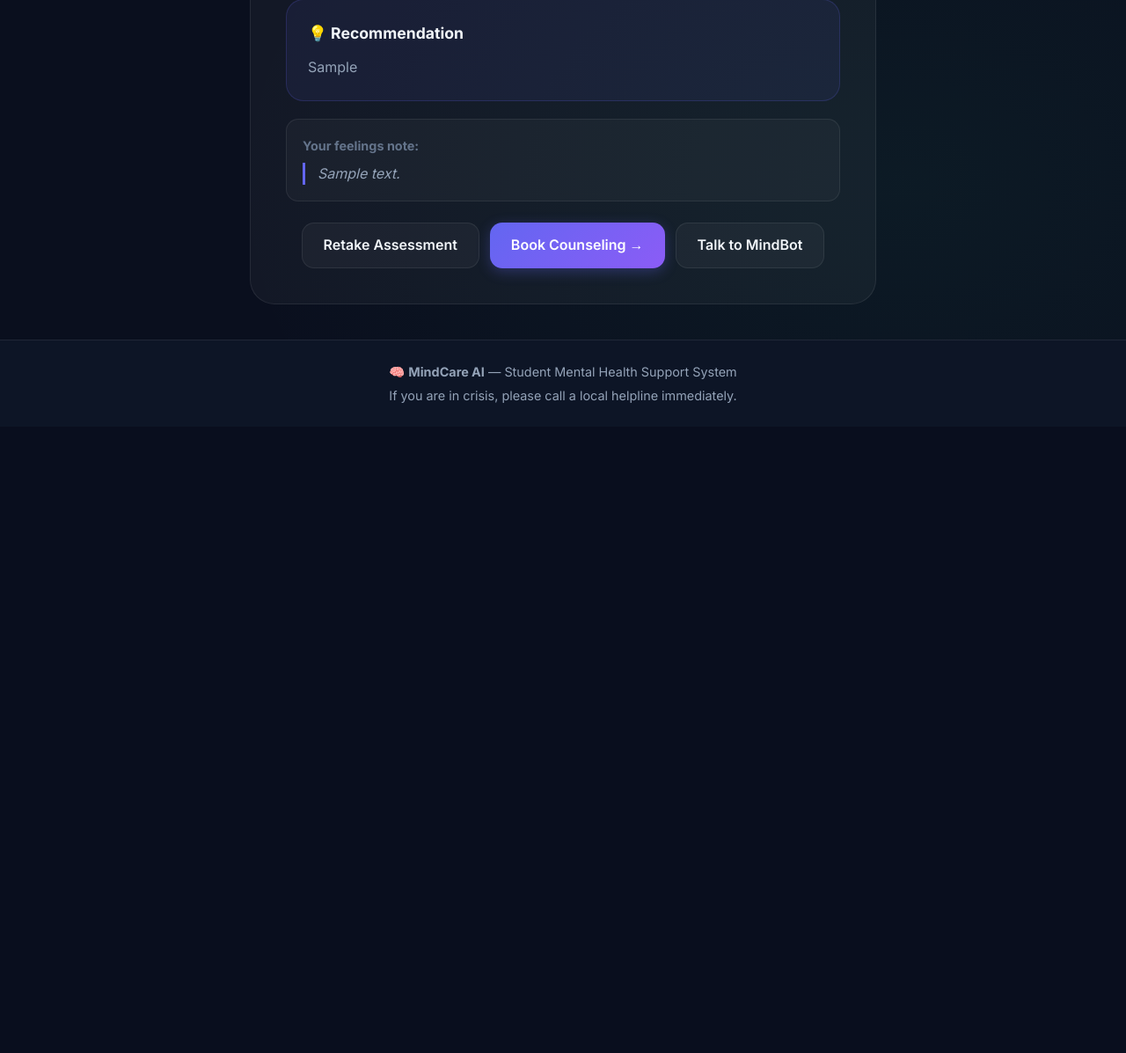
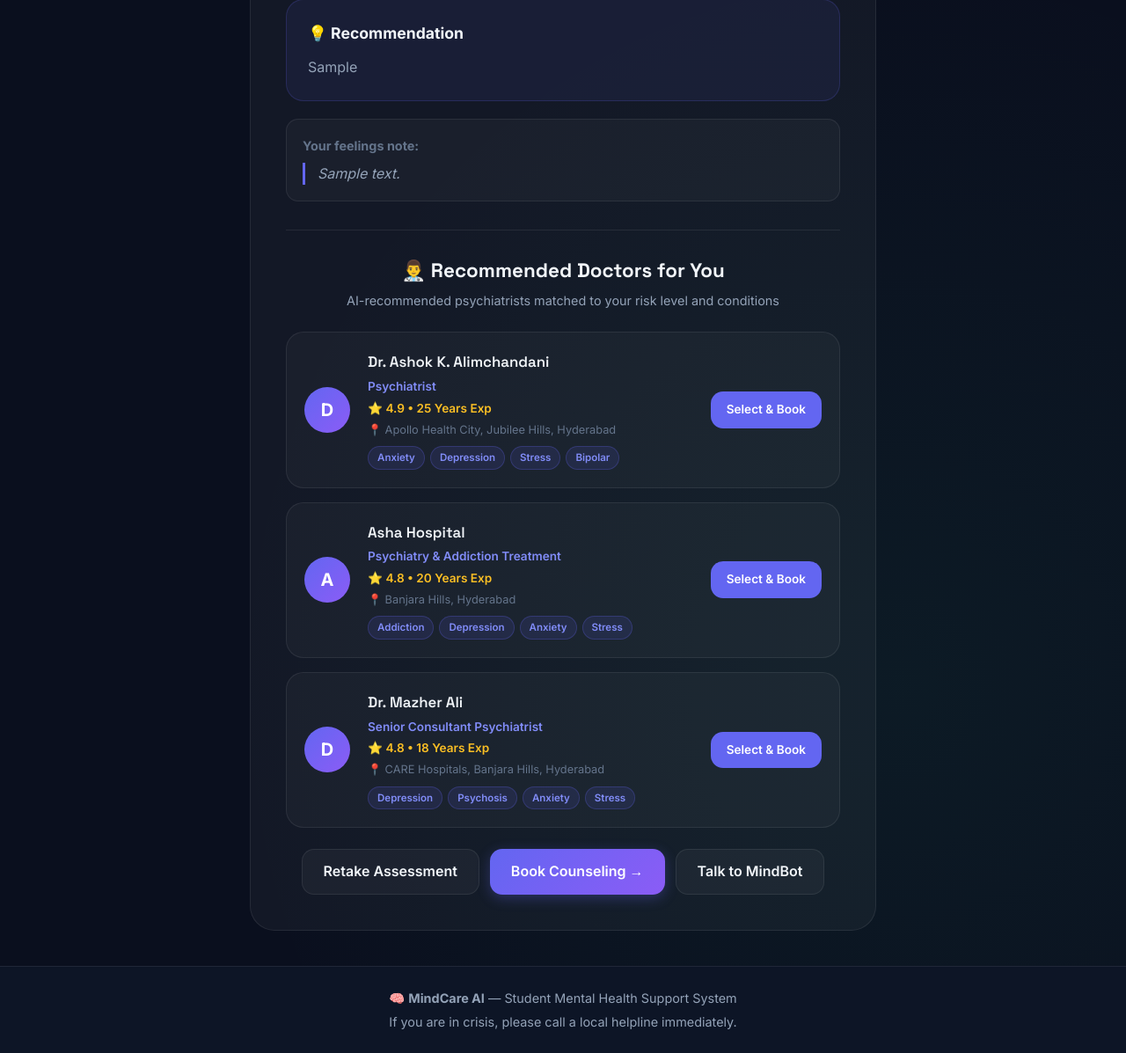
Before and after one commit to S-hash-coder/mental-health-ai, a Flask app: page /result/1 in a window 1280 px wide. Shown: the part 885-2082 px from the top of the page at 88% size. Before the commit the page ends 1343 px from the top, so only its background shows below. Run offline with Flask 3, Linux system fonts and the light colour scheme; a user stored in the database is signed in; tables that the repository leaves empty hold one stand-in row (values such as "Sample post").

Commit message:
Updated recommendation system UI + fixes

```diff
--- a/app.py
+++ b/app.py
@@ -79,6 +79,9 @@ class Doctor(db.Model):
     phone         = db.Column(db.String(50))
     email         = db.Column(db.String(120))
     about         = db.Column(db.Text)
+    rating        = db.Column(db.Float, default=4.0)
+    tags          = db.Column(db.String(200))  # e.g. "anxiety,depression,stress"
+    experience_years = db.Column(db.Integer, default=5)
     appointments  = db.relationship('Appointment', backref='doctor', lazy=True)
 
 
@@ -153,6 +156,39 @@ def predict_risk(sleep, stress, pressure, anxiety, mood):
     features = [[float(sleep), float(stress), float(pressure), float(anxiety), float(mood)]]
     pred = int(model.predict(features)[0])
     return pred, RISK_LABELS[pred], RECOMMENDATIONS[pred]
+
+
+def recommend_doctors(risk_score, user_location=None):
+    doctors = Doctor.query.all()
+
+    scored = []
+
+    for doc in doctors:
+        score = 0
+
+        # 1. Risk matching
+        if risk_score == 2:  # High stress
+            if "anxiety" in (doc.tags or ""):
+                score += 3
+            if "depression" in (doc.tags or ""):
+                score += 3
+        elif risk_score == 1:
+            score += 2
+        else:
+            score += 1
+
+        # 2. Rating weight
+        score += (doc.rating or 4) * 1.5
+
+        # 3. Experience weight
+        score += (doc.experience_years or 5) * 0.5
+
+        scored.append((score, doc))
+
+    # sort by score descending
+    scored.sort(key=lambda x: x[0], reverse=True)
+
+    return [doc for score, doc in scored[:3]]
 
 
 # ── Routes ───────────────────────────────────────────────────────────────────
@@ -268,11 +304,21 @@ def questionnaire():
 @login_required
 def result(response_id):
     resp = QuestionnaireResponse.query.get_or_404(response_id)
+
     if resp.user_id != current_user.id and not current_user.is_admin:
         flash('Access denied.', 'danger')
         return redirect(url_for('dashboard'))
+
     color = RISK_COLORS.get(resp.risk_score, 'info')
-    return render_template('result.html', resp=resp, color=color)
+
+    recommended_doctors = recommend_doctors(resp.risk_score)
+
+    return render_template(
+        'result.html',
+        resp=resp,
+        color=color,
+        recommended_doctors=recommended_doctors
+    )
 
 
 @app.route('/appointments', methods=['GET', 'POST'])
@@ -360,7 +406,10 @@ def seed_doctors():
                 phone="+91 91006 39486",
                 email="karlamindcenter@gmail.com",
                 about="Science-led psychiatry and human-centered care. "
-                      "Specializes in anxiety, depression, OCD and stress management."
+                      "Specializes in anxiety, depression, OCD and stress management.",
+                rating=4.6,
+                experience_years=8,
+                tags="anxiety,depression,stress,ocd"
             ),
             Doctor(
                 name="Yashoda Hospitals",
@@ -370,7 +419,10 @@ def seed_doctors():
                 phone="+91 40 4567 4567 / +91 80659 06200",
                 email=None,
                 about="Multi-specialty care with a dedicated team of psychiatric doctors. "
-                      "Handles complex psychiatric and neurological conditions."
+                      "Handles complex psychiatric and neurological conditions.",
+                rating=4.5,
+                experience_years=15,
+                tags="depression,stress,psychosis"
             ),
             Doctor(
                 name="Asha Hospital",
@@ -380,7 +432,10 @@ def seed_doctors():
                 phone="+91 96666 55558",
                 email=None,
                 about="Renowned for psychiatric care and addiction treatment. "
-                      "One of Hyderabad's most trusted mental health facilities."
+                      "One of Hyderabad's most trusted mental health facilities.",
+                rating=4.8,
+                experience_years=20,
+                tags="addiction,depression,anxiety,stress"
             ),
             # ── Individual Psychiatrists ──────────────────────────────────
             Doctor(
@@ -391,7 +446,10 @@ def seed_doctors():
                 phone="+91 96666 55558",
                 email=None,
                 about="Senior Psychiatrist at Asha Hospital. "
-                      "Specializes in mood disorders, anxiety and stress-related conditions."
+                      "Specializes in mood disorders, anxiety and stress-related conditions.",
+                rating=4.7,
+                experience_years=12,
+                tags="anxiety,stress,depression"
             ),
             Doctor(
                 name="Dr. Srinivas K.",
@@ -401,7 +459,10 @@ def seed_doctors():
                 phone="+91 91006 39486",
                 email="karlamindcenter@gmail.com",
                 about="Consultant at Karla Mind Center. "
-                      "Experienced in science-led psychiatric treatment and therapy."
+                      "Experienced in science-led psychiatric treatment and therapy.",
+                rating=4.5,
+                experience_years=7,
+                tags="anxiety,depression,stress,ocd"
             ),
             Doctor(
                 name="Dr. Ashok K. Alimchandani",
@@ -411,7 +472,10 @@ def seed_doctors():
                 phone="Book via Apollo Hospitals website",
                 email=None,
                 about="Senior Psychiatrist at Apollo Health City. "
-                      "Book appointments online via the Apollo Hospitals portal."
+                      "Book appointments online via the Apollo Hospitals portal.",
+                rating=4.9,
+                experience_years=25,
+                tags="anxiety,depression,stress,bipolar"
             ),
             Doctor(
                 name="Dr. Praveen Kumar Chintapanti",
@@ -421,7 +485,10 @@ def seed_doctors():
                 phone="Book via Apollo Hospitals website",
                 email=None,
                 about="Consultant Psychiatrist at Apollo Health City. "
-                      "Available for in-person and online consultations via Apollo portal."
+                      "Available for in-person and online consultations via Apollo portal.",
+                rating=4.6,
+                experience_years=10,
+                tags="anxiety,stress,depression,therapy"
             ),
             Doctor(
                 name="Dr. Mazher Ali",
@@ -431,12 +498,15 @@ def seed_doctors():
                 phone="Contact CARE Hospitals reception",
                 email=None,
                 about="Senior Consultant Psychiatrist at CARE Hospitals Banjara Hills. "
-                      "Extensive experience in adult psychiatry and mental health care."
+                      "Extensive experience in adult psychiatry and mental health care.",
+                rating=4.8,
+                experience_years=18,
+                tags="depression,psychosis,anxiety,stress"
             ),
         ]
         db.session.add_all(doctors)
         db.session.commit()
-        print("✅ Real Hyderabad doctors seeded.")
+        print("Success: Real Hyderabad doctors seeded.")
 
 
 def create_admin():
@@ -445,7 +515,7 @@ def create_admin():
         admin_user.set_password('admin123')
         db.session.add(admin_user)
         db.session.commit()
-        print("✅ Admin user created: admin@mhsystem.com / admin123")
+        print("Success: Admin user created: admin@mhsystem.com / admin123")
 
 
 with app.app_context():
--- a/static/css/style.css
+++ b/static/css/style.css
@@ -855,6 +855,116 @@ img { max-width: 100%; }
 .footer-sub { font-size: 0.8rem; color: var(--text-muted); margin-top: 4px; }
 
 /* ══════════════════════════════════════════════════════════════════
+   RECOMMENDED DOCTORS
+   ══════════════════════════════════════════════════════════════════ */
+.recommended-doctors-section {
+  margin-top: 32px;
+  border-top: 1px solid var(--border);
+  padding-top: 28px;
+  text-align: left;
+}
+.recommended-doctors-section h3 {
+  font-family: var(--font-display);
+  font-size: 1.4rem;
+  font-weight: 700;
+  margin-bottom: 4px;
+  text-align: center;
+}
+.recommended-doctors-section .section-sub {
+  text-align: center;
+  color: var(--text-secondary);
+  font-size: 0.9rem;
+  margin-bottom: 24px;
+}
+.rec-doctors-list {
+  display: flex;
+  flex-direction: column;
+  gap: 16px;
+}
+.rec-doctor-card {
+  background: rgba(255, 255, 255, 0.03);
+  border: 1px solid var(--border);
+  border-radius: var(--radius-lg);
+  padding: 20px;
+  display: flex;
+  align-items: center;
+  gap: 20px;
+  transition: var(--transition);
+}
+.rec-doctor-card:hover {
+  border-color: rgba(99,102,241,0.4);
+  background: rgba(255, 255, 255, 0.05);
+  transform: translateY(-2px);
+  box-shadow: 0 8px 24px rgba(0,0,0,0.2);
+}
+.rec-doctor-card .doc-avatar {
+  width: 52px;
+  height: 52px;
+  background: linear-gradient(135deg, var(--accent), #8b5cf6);
+  border-radius: 50%;
+  display: flex;
+  align-items: center;
+  justify-content: center;
+  font-weight: 700;
+  font-size: 1.25rem;
+  flex-shrink: 0;
+  color: #fff;
+}
+.rec-doctor-card .doc-info {
+  flex: 1;
+}
+.rec-doctor-card .doc-info h4 {
+  font-family: var(--font-display);
+  font-size: 1.05rem;
+  font-weight: 600;
+  margin: 0 0 4px 0;
+  color: var(--text-primary);
+}
+.rec-doctor-card .doc-info p {
+  margin: 0 0 3px 0;
+  font-size: 0.85rem;
+  color: var(--text-secondary);
+}
+.rec-doctor-card .doc-spec {
+  color: var(--accent-light) !important;
+  font-weight: 600;
+}
+.rec-doctor-card .doc-rating {
+  color: var(--yellow) !important;
+  font-weight: 600;
+}
+.rec-doctor-card .doc-location {
+  color: var(--text-muted) !important;
+  font-size: 0.8rem !important;
+}
+.rec-doctor-card .doc-tags {
+  display: flex;
+  gap: 6px;
+  flex-wrap: wrap;
+  margin-top: 8px;
+}
+.rec-doctor-card .tag-badge {
+  background: rgba(99, 102, 241, 0.12);
+  color: var(--accent-light);
+  font-size: 0.72rem;
+  font-weight: 600;
+  padding: 3px 10px;
+  border-radius: 100px;
+  border: 1px solid rgba(99, 102, 241, 0.25);
+  text-transform: capitalize;
+}
+.rec-doctor-card .select-book-btn {
+  font-size: 0.85rem !important;
+  padding: 10px 18px !important;
+  border-radius: var(--radius-md) !important;
+  text-decoration: none;
+  flex-shrink: 0;
+}
+.text-left {
+  text-align: left !important;
+}
+
+/* ══════════════════════════════════════════════════════════════════
    RESPONSIVE
 ══════════════════════════════════════════════════════════════════ */
 @media (max-width: 900px) {
--- a/templates/result.html
+++ b/templates/result.html
@@ -61,6 +61,33 @@
     </div>
     {% endif %}
 
+    <!-- Recommended Doctors -->
+    <div class="recommended-doctors-section">
+      <h3>👨‍⚕️ Recommended Doctors for You</h3>
+      <p class="section-sub">AI-recommended psychiatrists matched to your risk level and conditions</p>
+      <div class="rec-doctors-list">
+        {% for doc in recommended_doctors %}
+        <div class="rec-doctor-card">
+          <div class="doc-avatar">{{ doc.name[0] }}</div>
+          <div class="doc-info text-left">
+            <h4>{{ doc.name }}</h4>
+            <p class="doc-spec">{{ doc.specialization }}</p>
+            <p class="doc-rating">⭐ {{ doc.rating }} • {{ doc.experience_years }} Years Exp</p>
+            <p class="doc-location">📍 {{ doc.location }}</p>
+            {% if doc.tags %}
+            <div class="doc-tags">
+              {% for tag in doc.tags.split(',') %}
+              <span class="tag-badge">{{ tag.strip() }}</span>
+              {% endfor %}
+            </div>
+            {% endif %}
+          </div>
+          <a href="{{ url_for('appointments') }}" class="btn-nav-primary select-book-btn">Select & Book</a>
+        </div>
+        {% endfor %}
+      </div>
+    </div>
+
     <!-- Actions -->
     <div class="result-actions">
       <a href="{{ url_for('questionnaire') }}" class="btn-secondary">Retake Assessment</a>
```
